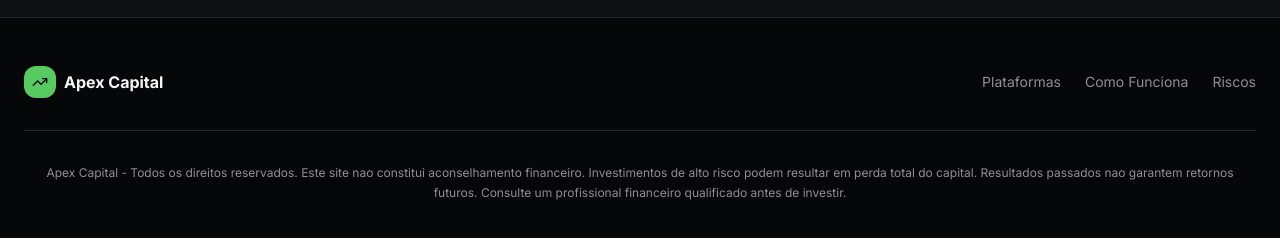
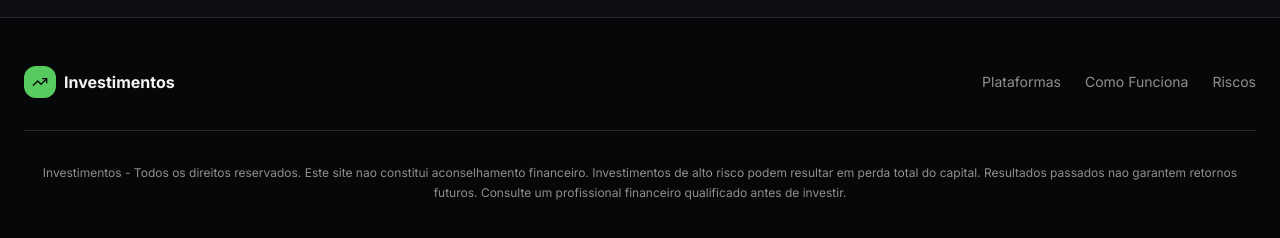
Before and after one commit to asmagsasp/capital, a Next.js app: page / in a window 1280 px wide. Shown: the part 4159-4397 px from the top of the page. Built offline with nearby package versions, Linux system fonts and the light colour scheme; a web font is replaced by a local one.

Commit message:
Update footer.tsx

```diff
--- a/components/footer.tsx
+++ b/components/footer.tsx
@@ -10,7 +10,7 @@ export function Footer() {
               <TrendingUp className="h-4 w-4 text-primary-foreground" />
             </div>
             <span className="text-base font-bold text-foreground">
-              Apex Capital
+              Investimentos
             </span>
           </div>
 
@@ -39,7 +39,7 @@ export function Footer() {
 
         <div className="mt-8 border-t border-border pt-8">
           <p className="text-center text-xs leading-relaxed text-muted-foreground">
-            {"Apex Capital - Todos os direitos reservados. Este site nao constitui aconselhamento financeiro. Investimentos de alto risco podem resultar em perda total do capital. Resultados passados nao garantem retornos futuros. Consulte um profissional financeiro qualificado antes de investir."}
+            {"Investimentos - Todos os direitos reservados. Este site nao constitui aconselhamento financeiro. Investimentos de alto risco podem resultar em perda total do capital. Resultados passados nao garantem retornos futuros. Consulte um profissional financeiro qualificado antes de investir."}
           </p>
         </div>
       </div>
```
